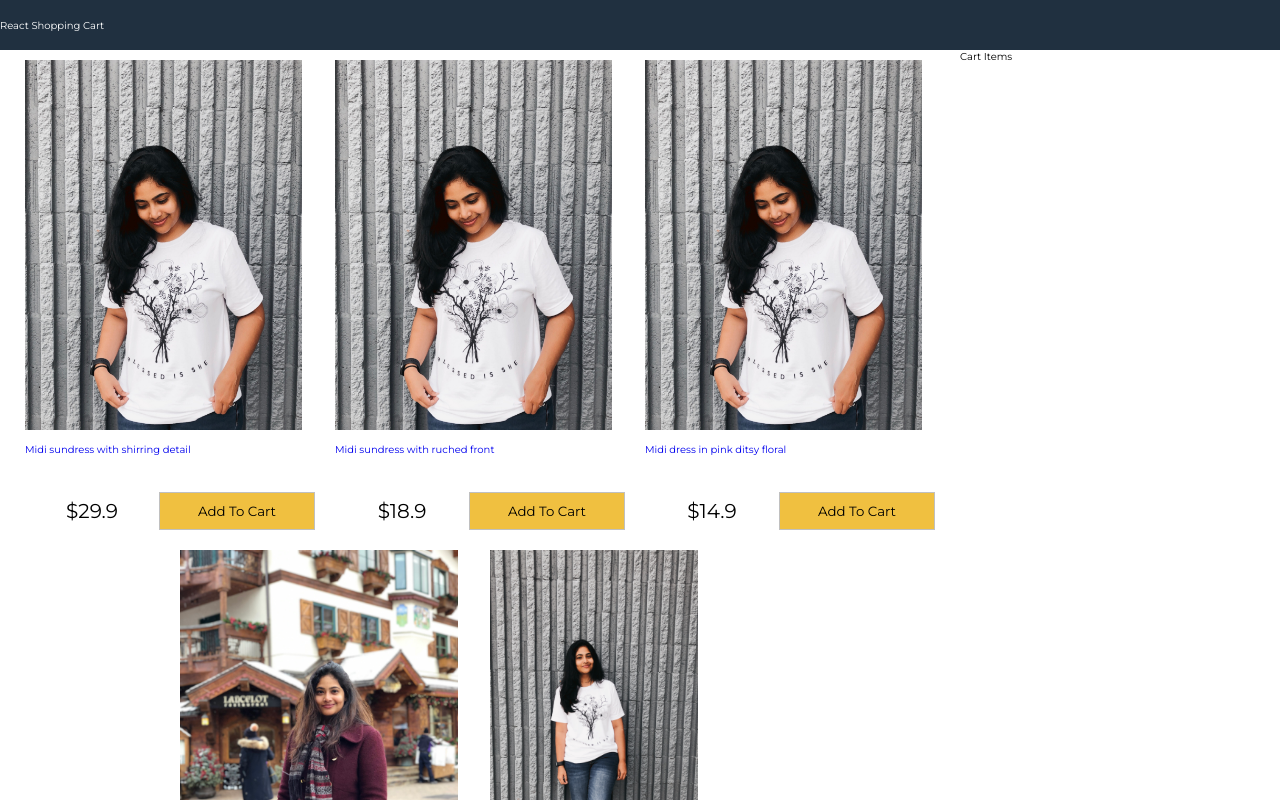
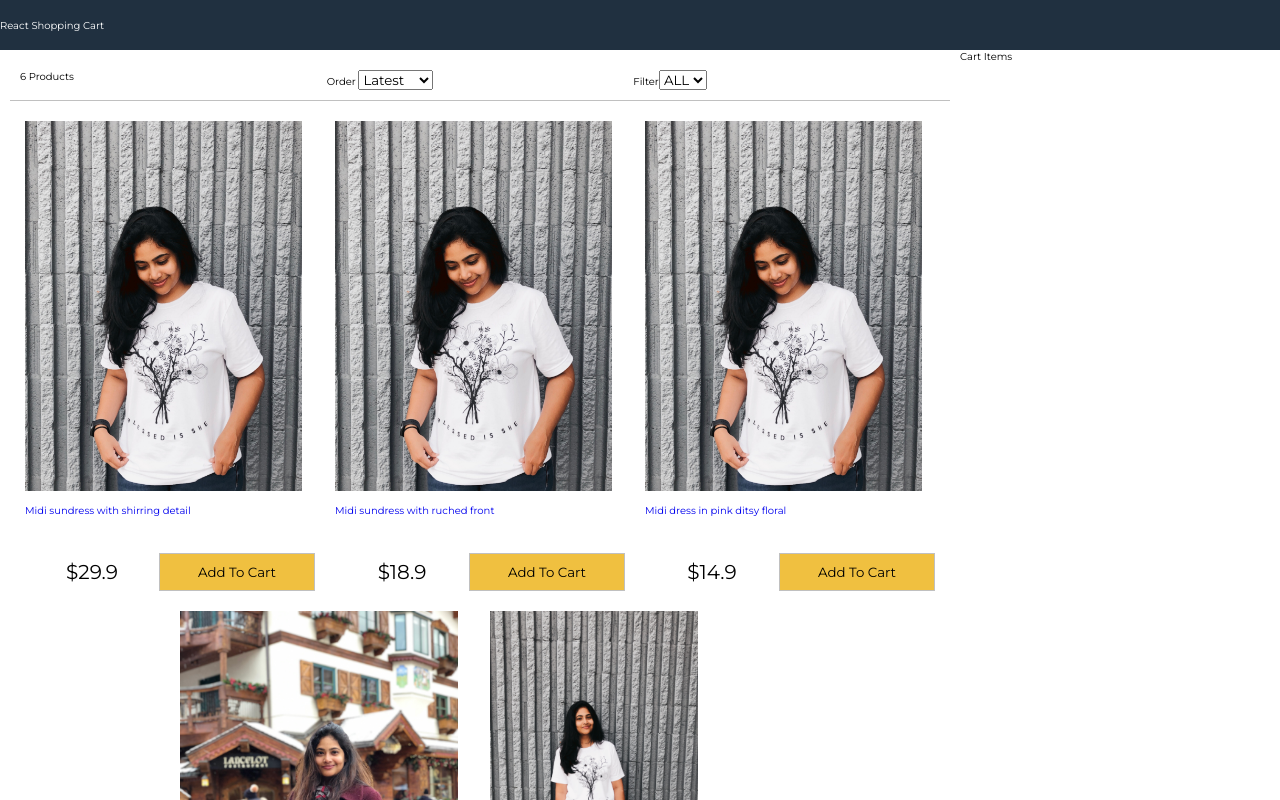
Before and after one commit to ebbie/React-Shopping-Cart, a React (Create React App) app: page / in a window 1280 px wide. Shown: the top 800 px of the page. Built offline with nearby package versions, Linux system fonts and the light colour scheme.

Commit message:
filter-componenets

```diff
--- a/src/App.js
+++ b/src/App.js
@@ -2,6 +2,7 @@
 import React from 'react';
 import data from "./data.json";
 import Products from './components/Products';
+import Filter from './components/Filter';
 
 class App extends React.Component {
   constructor(){
@@ -10,6 +11,35 @@
       products: data.products,
       size:"",
       sort: "",
+    }
+  }
+  sortProducts = (event) => {
+    // implement
+    const sort = event.target.value
+    console.log(event.target.value);
+    this.setState(state => ({
+      sort: sort,
+      products: this.state.products.slice().sort((a,b) => (
+        sort === "lowest"?
+        ((a.price > b.price)? 1:-1):
+        sort === "highest"?
+        ((a.price < b.price)? 1:-1):
+        ((a._id > b._id)? 1:-1)
+      ))
+    }))
+  }
+
+  filterProducts = (event) => {
+    // Implement
+    console.log(event.target.value);
+    if(event.target.value === ""){
+      this.setState({size: event.target.value, product:data.products});
+    } else {
+      this.setState({
+        size: event.target.value,
+        products: data.products.filter(product => product.availableSizes.indexOf(event.target.value) >= 0
+        ),
+      });
     }
   }
   render(){
@@ -21,6 +51,12 @@
         <main>
           <div className="content">
             <div className="main">
+              <Filter count={this.state.products.length}
+              size={this.state.size}
+              sort={this.state.sort}
+              filterProducts={this.filterProducts}
+              sortProducts={this.sortProducts}
+              ></Filter>
               <Products products={this.state.products}></Products>
             </div>
             <div className="sidebar">Cart Items</div>
--- /dev/null
+++ b/src/components/Filter.js
@@ -0,0 +1,31 @@
+import React, { Component } from 'react'
+
+export default class Filter extends Component {
+    render() {
+        return (
+            <div className="filter">
+                <div className="filter-result">{this.props.count} Products</div>
+                <div className="filter-sort">
+                    Order{" "}
+                    <select value={this.props.size} onChange={this.props.sortProducts}>
+                        <option>Latest</option>
+                        <option value="lowest">Lowest</option>
+                        <option value="highest">Highest</option>
+                    </select>
+                </div>
+                <div className="filer-size">
+                    Filter
+                    <select value={this.props.size} onChange={this.props.filterProducts}>
+                        <option value="">ALL</option>
+                        <option value="XS">XS</option>
+                        <option value="S">S</option>
+                        <option value="M">M</option>
+                        <option value="L">L</option>
+                        <option value="XL">XL</option>
+                        <option value="XXL">XXL</option>
+                    </select>
+                </div>
+            </div>
+        )
+    }
+}
--- a/src/index.css
+++ b/src/index.css
@@ -122,3 +122,18 @@
   background-color: #f0c040;
 
 }
+
+
+/*Filter */
+.filter {
+  display: flex;
+  justify-content: space-between;
+  padding: 1rem;
+  margin: 1rem;
+  border-bottom: 0.1rem #c0c0c0 solid;
+}
+
+.filter div{
+  flex: 1;
+
+}
```
